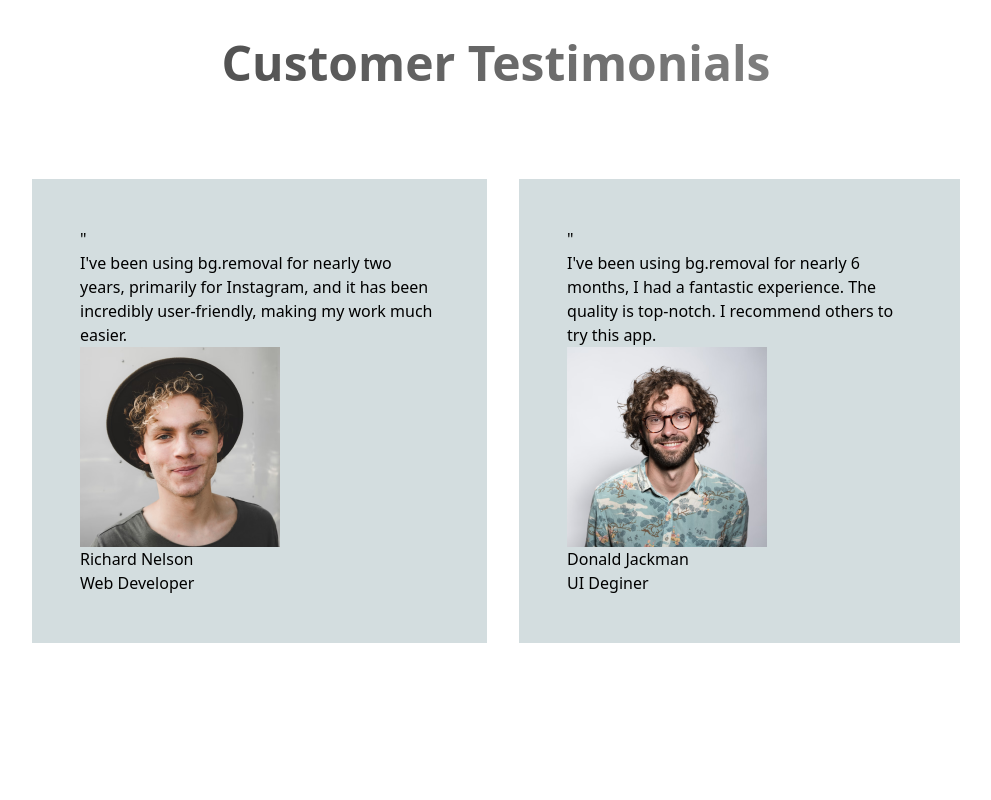
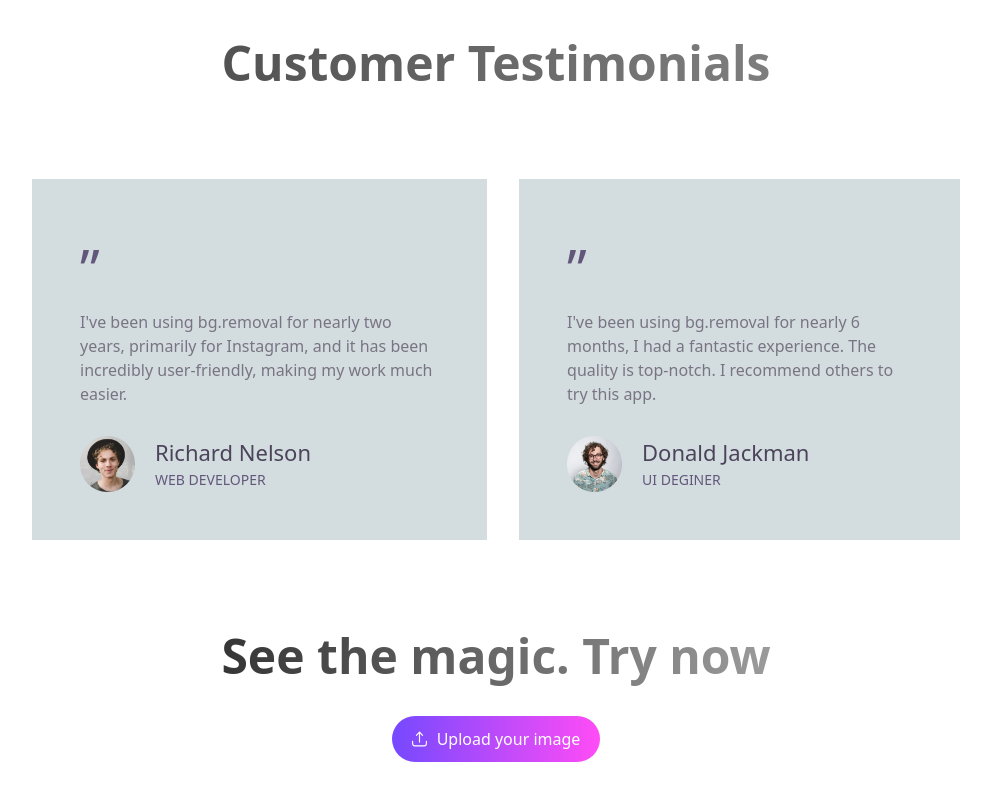
Before and after one commit to AwaisAli-17/Image-Processing, a React (Vite) app: page / in a window 1280 px wide. Shown: the part 1639-2439 px from the top of the page, without its empty margins (144-1135 px from the left). Before the commit the page ends 2362 px from the top, so only its background shows below. Built offline with nearby package versions, Linux system fonts and the light colour scheme.

Commit message:
Testimonials UI

```diff
--- /dev/null
+++ b/src/components/SeeMagic.jsx
@@ -0,0 +1,25 @@
+import React from "react";
+import SeeMagicStyles from "../styles/SeeMagic.module.css";
+import HeaderStyles from "../styles/Header.module.css";
+import { assets } from "../assets/assets";
+
+function SeeMagic() {
+  return (
+    <div className={SeeMagicStyles.parent_div}>
+      <h1 className={SeeMagicStyles.h1}>See the magic. Try now</h1>
+      <div>
+        <input type="file" id="upload1" name="" hidden />
+        <label htmlFor="upload1" className={HeaderStyles.upload_button}>
+          <img
+            src={assets.upload_btn_icon}
+            alt="upload-icon"
+            style={{ width: "15px", height: "22px", marginRight: "10px" }}
+          />
+          <p> Upload your image</p>
+        </label>
+      </div>
+    </div>
+  );
+}
+
+export default SeeMagic;
--- a/src/components/Testimonials.jsx
+++ b/src/components/Testimonials.jsx
@@ -1,6 +1,6 @@
 import React from "react";
 import TestimonialStyle from "../styles/Testimonials.module.css";
-import { assets, testimonialsData } from "../assets/assets";
+import { testimonialsData } from "../assets/assets";
 
 const Testimonials = () => {
   return (
@@ -9,11 +9,11 @@
       <div className={TestimonialStyle.testimonial_main_div}>
         {testimonialsData.map((item, index) => (
           <div key={index} className={TestimonialStyle.testimonial_parent_div}>
-            <p>"</p>
-            <p>{item.text}</p>
-            <div>
-              <img src={item.image} alt="" />
-              <div>
+            <p className={TestimonialStyle.semicolon_text}>”</p>
+            <p className={TestimonialStyle.testimonial_text}>{item.text}</p>
+            <div className={TestimonialStyle.user_profile}>
+              <img src={item.image} alt="" className={TestimonialStyle.profile_image} />
+              <div className={TestimonialStyle.user_details}>
                 <p>{item.author}</p>
                 <p>{item.jobTitle}</p>
               </div>
--- a/src/pages/Home.jsx
+++ b/src/pages/Home.jsx
@@ -3,6 +3,7 @@
 import Steps from "../components/Steps";
 import Slider from "../components/Slider";
 import Testimonials from "../components/Testimonials";
+import SeeMagic from "../components/SeeMagic";
 
 function Home() {
   return (
@@ -11,6 +12,7 @@
       <Steps />
       <Slider />
       <Testimonials />
+      <SeeMagic />
     </>
   );
 }
--- /dev/null
+++ b/src/styles/SeeMagic.module.css
@@ -0,0 +1,15 @@
+.h1 {
+  font-weight: bold;
+  font-size: 3rem;
+  background-image: linear-gradient(to right, #353535, #9b9b9b);
+  -webkit-background-clip: text;
+  -webkit-text-fill-color: transparent;
+}
+
+.parent_div {
+  display: flex;
+  justify-self: center;
+  flex-direction: column;
+  text-align: center;
+  margin-bottom: 20vh;
+}
--- a/src/styles/Testimonials.module.css
+++ b/src/styles/Testimonials.module.css
@@ -6,6 +6,11 @@
   -webkit-background-clip: text;
   -webkit-text-fill-color: transparent;
   text-align: center;
+}
+
+.semicolon_text {
+  font-size: 55px;
+  color: #62577b;
 }
 
 .testimonial_main_div {
@@ -21,8 +26,35 @@
   padding: 3rem;
 }
 
-.testimonial_parent_div {
-  background-color: rgb(211, 221, 223);
-  margin: 1rem;
-  padding: 3rem;
+.profile_image {
+  width: 55px;
+  height: 56px;
+  border-radius: 40px;
+  margin: ;
 }
+
+.user_profile {
+  display: flex;
+}
+
+.user_details {
+  margin: 0px 20px;
+}
+
+.user_details p:nth-child(1) {
+  color: #4b445a;
+  font-size: 22px;
+}
+
+.user_details p:nth-child(2) {
+  color: #62577b;
+  font-size: 14px;
+  text-transform: uppercase;
+}
+
+.testimonial_text {
+  margin-bottom: 30px;
+  size: 18px;
+  color: #797484;
+  font-weight: 400;
+}
```
